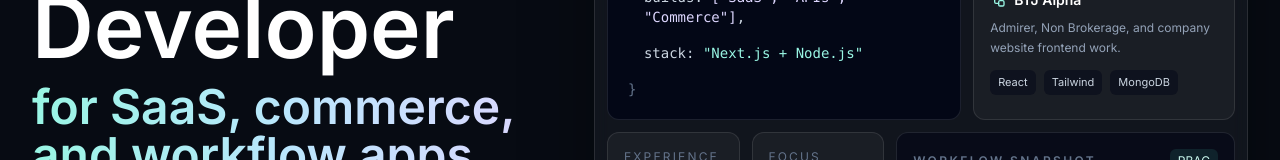
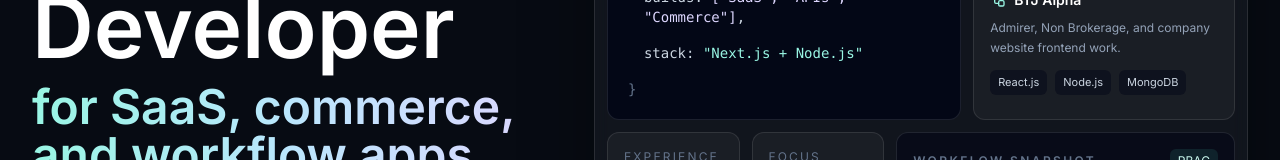
Before and after one commit to Vibudh08/My-Portfolio, a Next.js app: page / in a window 1280 px wide. Shown: the part 343-503 px from the top of the page. Built offline with nearby package versions, Linux system fonts and the light colour scheme.

Commit message:
resume update

```diff
--- a/src/components/Hero.tsx
+++ b/src/components/Hero.tsx
@@ -106,7 +106,7 @@ export function Hero() {
                   Admirer, Non Brokerage, and company website frontend work.
                 </p>
                 <div className="mt-3 flex flex-wrap gap-2">
-                  {["React", "Tailwind", "MongoDB"].map((item) => (
+                  {["React.js", "Node.js", "MongoDB"].map((item) => (
                     <span key={item} className="rounded-md bg-slate-950/45 px-2 py-1 text-[11px] text-slate-300">
                       {item}
                     </span>
```
